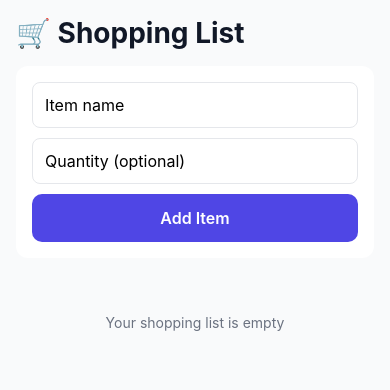
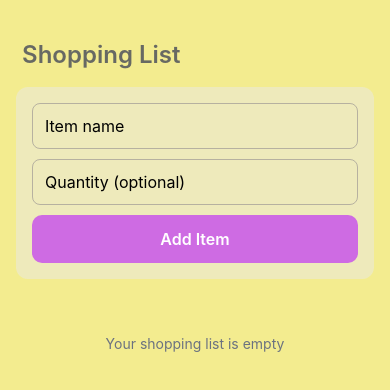
Before and after one commit to Nomala03/ShoppingList, a React Native app: screen / in a window 390 px wide. Shown: the top 390 px of the page. Built offline with nearby package versions, Linux system fonts and the light colour scheme.

Commit message:
feat: adding style and flair to the shoppinglist app

```diff
--- a/src/components/AddItem.tsx
+++ b/src/components/AddItem.tsx
@@ -68,7 +68,7 @@ const styles = StyleSheet.create({
   },
   input: {
     borderWidth: 1,
-    borderColor: "#E5E7EB",
+    borderColor: "#979191a1",
     borderRadius: 8,
     padding: 12,
     marginBottom: 10,
--- a/src/screens/ShoppingListScreen.tsx
+++ b/src/screens/ShoppingListScreen.tsx
@@ -22,7 +22,7 @@ export default function ShoppingListScreen() {
 
   return (
     <View style={styles.container}>
-      <Text style={styles.title}>🛒 Shopping List</Text>
+      <Text style={styles.title}> Shopping List</Text>
 
       <AddItem />
 
@@ -47,9 +47,10 @@ const styles = StyleSheet.create({
     padding: 16,
   },
   title: {
-    fontSize: 28,
-    fontWeight: "700",
-    marginBottom: 16,
+    fontSize: 24,
+    fontWeight: "600",
+    marginTop: 24,
+    marginBottom: 18,
     color: colors.text,
   },
   empty: {
--- a/src/theme/colors.ts
+++ b/src/theme/colors.ts
@@ -1,9 +1,9 @@
 export const colors = {
-  primary: "#4F46E5",   // Indigo
+  primary: "#cc5fe7e7",   // Indigo
   danger: "#EF4444",    // Red
   success: "#22C55E",   // Green
-  text: "#111827",
+  text: "#676963",
   muted: "#6B7280",
-  background: "#F9FAFB",
-  card: "#FFFFFF",
+  background: "#f3ec8bf6",
+  card: "#ecebd79d",
 };
```
Also changed, not shown: src/components/ShoppingItem.tsx (line endings or trailing spaces).
